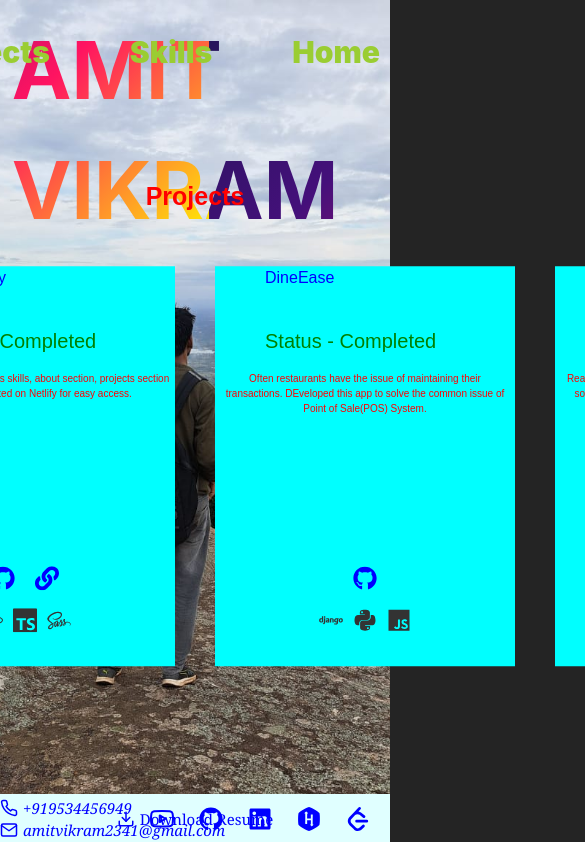
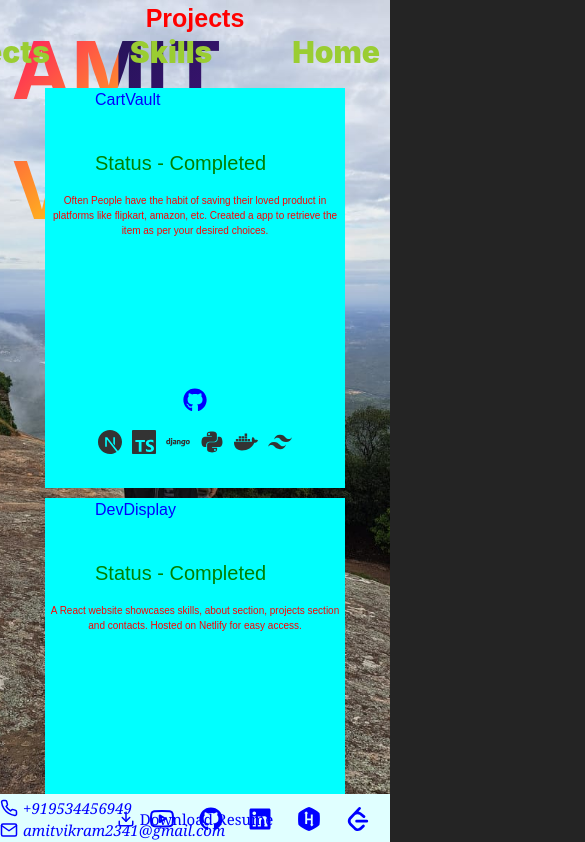
Before and after one commit to amvi234/DevDisplay, a React (Vite) app: page /projects in a window 390 px wide. Shown: the top 842 px of the page, 585 px wide, since content can reach past the window. Built offline with nearby package versions, Linux system fonts and the light colour scheme.

Commit message:
fix responsive issue

```diff
--- a/src/sass/components/_projects.scss
+++ b/src/sass/components/_projects.scss
@@ -8,7 +8,7 @@
 
     &__title {
         color: red;
-		text-align: center;
+        text-align: center;
         font-size: 5.5rem;
         font-weight: bold;
         margin-bottom: 5rem;
@@ -96,8 +96,29 @@
 
 @media (max-width: 600px) {
     .projects {
+        height: 100vh;
+
+        &__grid {
+            grid-template-columns: repeat(1, 1fr);
+            gap: 1rem;
+            height: 10rem;
+        }
+
+        &__description {
+            height: 5rem;
+            font-size: 1.5rem;
+        }
+
+        &__links {
+            top: 2rem;
+        }
+
         &__title {
             font-size: 2.5rem;
+        }
+
+        &__tech {
+            top: 2rem;
         }
 
         &__item--name {
```
